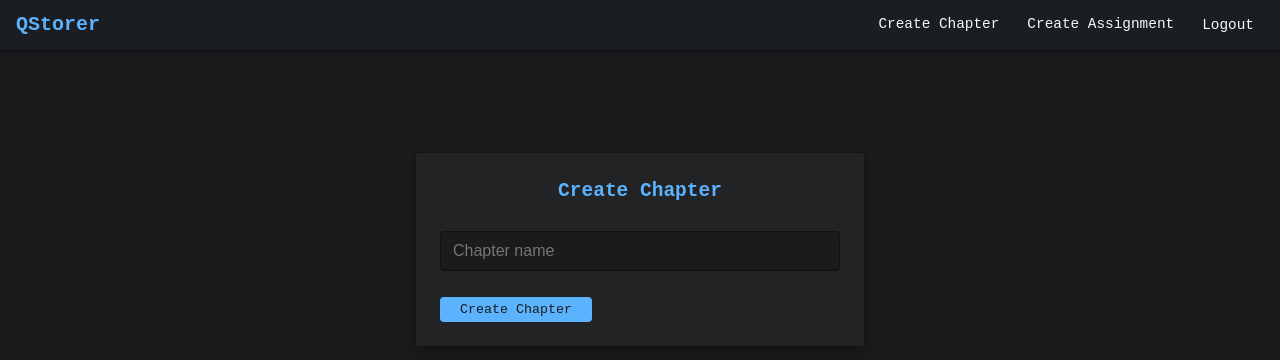
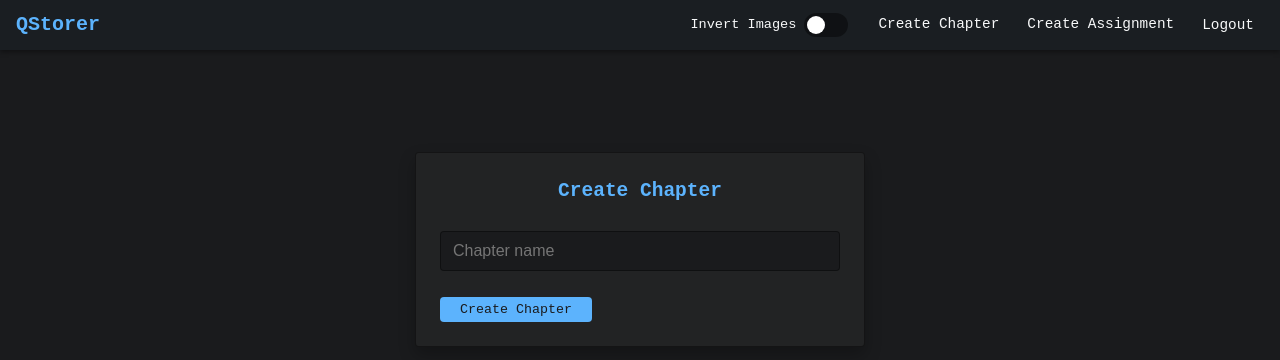
Before and after one commit to sabaris-sps/qstorer, a React (Create React App) app: page /create-chapter in a window 1280 px wide. Shown: the top 360 px of the page. Built offline with nearby package versions, Linux system fonts and the light colour scheme; no server answers; sample sign-in values are in the browser's storage.

Commit message:
feat #16: Invert images toggle

```diff
--- a/src/App.css
+++ b/src/App.css
@@ -890,6 +890,24 @@ input:checked+.slider:before {
   outline: none;
 }
 
+
+/* ===================================== */
+/* Global Image Inversion                */
+/* ===================================== */
+
+/* Invert image colours */
+.invert-img-colors {
+  filter: invert(1);
+}
+
+body.invert-all-images img {
+  filter: invert(1) !important;
+}
+
+body.invert-all-images .PhotoView-Photo {
+  filter: invert(1) !important;
+}
+
 @keyframes fadeIn {
   from {
     opacity: 0;
--- a/src/App.js
+++ b/src/App.js
@@ -1,4 +1,4 @@
-// src/App.js
+// src/App.jsx
 import React, { useEffect, useState, createContext } from "react";
 import { Routes, Route, Link, useNavigate } from "react-router-dom";
 import Home from "./pages/Home";
@@ -19,6 +19,12 @@ export default function App() {
   const [user, setUser] = useState(null);
   const navigate = useNavigate();
 
+  // Initialize from localStorage (defaults to false)
+  const [invertImages, setInvertImages] = useState(() => {
+    const saved = localStorage.getItem("invertImages");
+    return saved === "true";
+  });
+
   // auth listener
   useEffect(() => {
     const unsub = onAuthStateChanged(auth, (u) => {
@@ -28,6 +34,16 @@ export default function App() {
     });
     return () => unsub();
   }, []);
+
+  // Sync invertImages with localStorage and update body class
+  useEffect(() => {
+    localStorage.setItem("invertImages", invertImages);
+    if (invertImages) {
+      document.body.classList.add("invert-all-images");
+    } else {
+      document.body.classList.remove("invert-all-images");
+    }
+  }, [invertImages]);
 
   async function reloadChapters() {
     // Chapters are loaded in Home and other pages (using user context)
@@ -49,6 +65,8 @@ export default function App() {
         selectedAssignment,
         setSelectedAssignment,
         user,
+        invertImages, // Exported in case you need it in other components later
+        setInvertImages,
       }}
     >
       <div className="app-root">
@@ -58,7 +76,8 @@ export default function App() {
               QStorer
             </Link>
           </div>
-          <nav className="toplinks">
+          {/* Added align-items: center so the toggle sits perfectly centered */}
+          <nav className="toplinks" style={{ alignItems: "center" }}>
             {!user ? (
               <>
                 <Link to="/login" className="toplink">
@@ -70,6 +89,35 @@ export default function App() {
               </>
             ) : (
               <>
+                <div
+                  style={{
+                    display: "flex",
+                    alignItems: "center",
+                    gap: "8px",
+                    marginRight: "12px",
+                  }}
+                >
+                  <label
+                    htmlFor="invert-toggle"
+                    style={{
+                      fontSize: "0.85rem",
+                      cursor: "pointer",
+                      color: "var(--text-primary)",
+                    }}
+                  >
+                    Invert Images
+                  </label>
+                  <label className="switch" style={{ margin: 0 }}>
+                    <input
+                      id="invert-toggle"
+                      type="checkbox"
+                      checked={invertImages}
+                      onChange={(e) => setInvertImages(e.target.checked)}
+                    />
+                    <span className="slider"></span>
+                  </label>
+                </div>
+
                 <Link to="/create-chapter" className="toplink">
                   Create Chapter
                 </Link>
```
